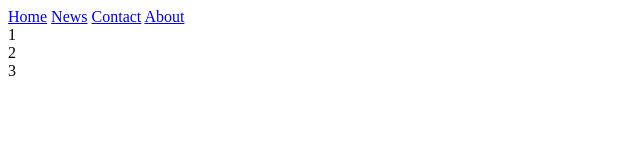
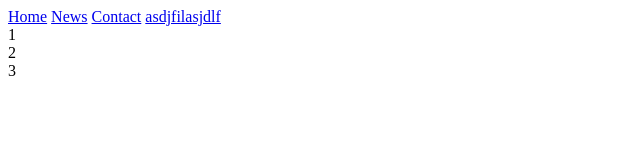
Before and after one commit to spookymallow/pineapple, a plain HTML site: page index.html in a window 1280 px wide. Shown: the full height of the page, 0-640 px from the left. Drawn offline with Linux system fonts and the light colour scheme.

```diff
--- a/index.html
+++ b/index.html
@@ -10,7 +10,7 @@
     <a class="active" href="#home">Home</a>
     <a href="#news">News</a>
     <a href="#contact">Contact</a>
-    <a href="#about">About</a>
+    <a href="#asdfewafsdfasdf">asdjfilasjdlf</a>
   </div>
   <div>
     <section>1</section>
```
